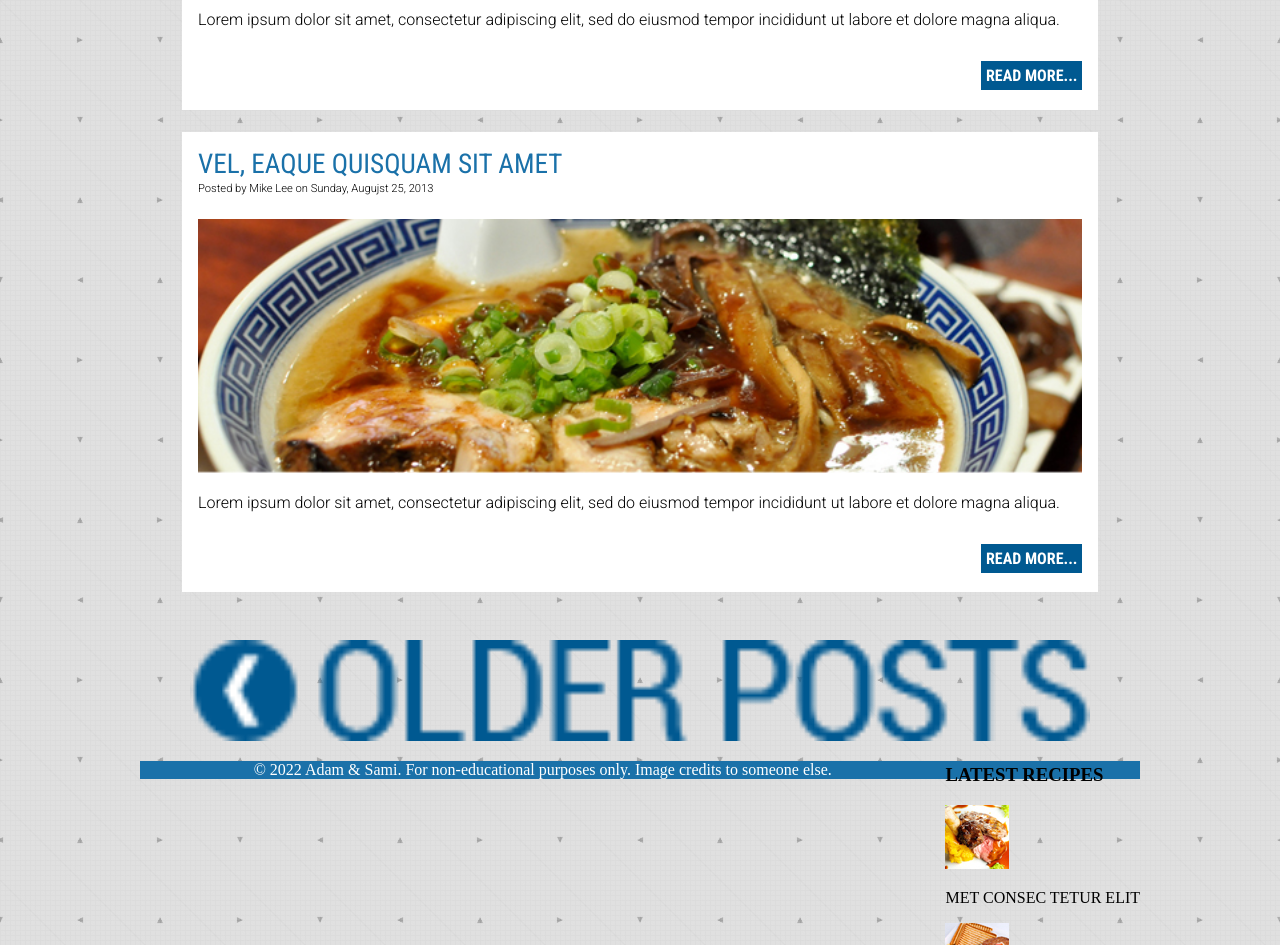
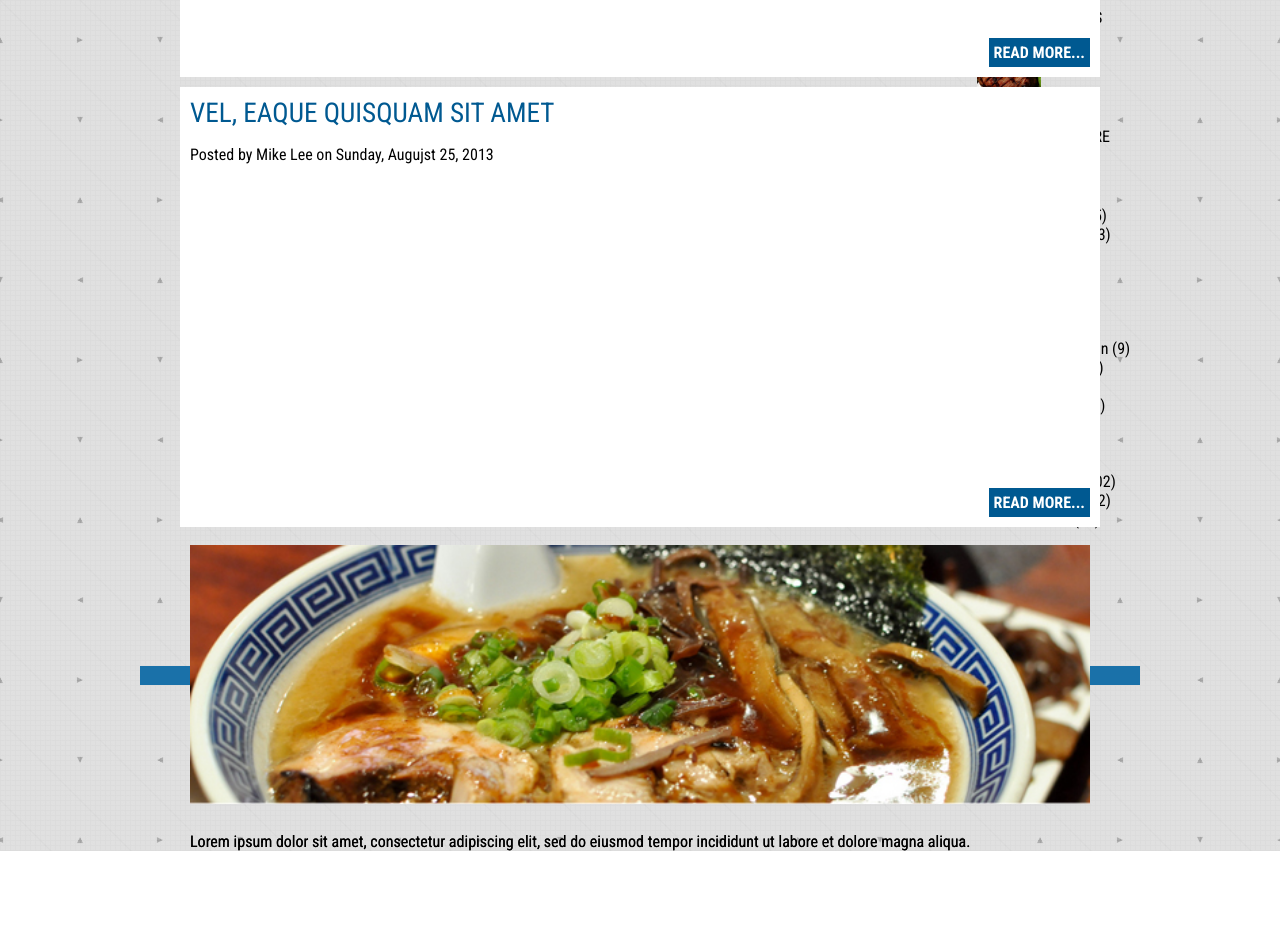
Before and after one commit to 1Sami1/FoodExplorer, a website: page dev/index.html in a window 1280 px wide. Shown: the part 920-1865 px from the top of the page. After the commit the page ends 1771 px from the top, so only its background shows below. Drawn offline with nearby package versions, Linux system fonts and the light colour scheme; files that its build step writes are made by us from their sources.

Commit message:
fixed articles on screens up to 1000px, started on sidebar

```diff
--- a/dev/index.html
+++ b/dev/index.html
@@ -72,31 +72,6 @@
 			<figcaption>SIT AMET CONSECTETUR </figcaption>
 		</figure>
 	</div>
-
-	<article class="articles">
-		<h2>LOREM IPSUM DOLOR SIT AMET</h2>
-		<p class="credit">Posted by Mike Lee on Sunday, Augujst 25, 2013</p>
-		<img src="images/pasta.jpg" alt="">
-		<p>Lorem ipsum dolor sit amet, consectetur adipiscing elit, sed do eiusmod tempor incididunt ut labore et dolore magna aliqua.</p>
-		<button>
-			<p class="btn-p">READ MORE...</p>
-		</button>
-	</article>
-
-	<article class="articles">
-		<h2>VEL, EAQUE QUISQUAM SIT AMET</h2>
-		<p class="credit">Posted by Mike Lee on Sunday, Augujst 25, 2013</p>
-		<img src="images/ramen.jpg" alt="">
-		<p>Lorem ipsum dolor sit amet, consectetur adipiscing elit, sed do eiusmod tempor incididunt ut labore et dolore magna aliqua.</p>
-		<button>
-			<p class="btn-p">READ MORE...</p>
-		</button>
-	</article>
-
-	<article class="older-btn">
-		<img src="images/previous-btn.png" alt="testing">
-	</article>
-
 	<aside>
 			<div>
 				<h3>LATEST RECIPES</h3>
@@ -133,6 +108,31 @@
 				</ul>
 			</div>
 		</aside>
+	<article class="articles">
+		<h2>LOREM IPSUM DOLOR SIT AMET</h2>
+		<p class="credit">Posted by Mike Lee on Sunday, Augujst 25, 2013</p>
+		<img src="images/pasta.jpg" alt="">
+		<p>Lorem ipsum dolor sit amet, consectetur adipiscing elit, sed do eiusmod tempor incididunt ut labore et dolore magna aliqua.</p>
+		<button>
+			<p class="btn-p">READ MORE...</p>
+		</button>
+	</article>
+
+	<article class="articles">
+		<h2>VEL, EAQUE QUISQUAM SIT AMET</h2>
+		<p class="credit">Posted by Mike Lee on Sunday, Augujst 25, 2013</p>
+		<img src="images/ramen.jpg" alt="">
+		<p>Lorem ipsum dolor sit amet, consectetur adipiscing elit, sed do eiusmod tempor incididunt ut labore et dolore magna aliqua.</p>
+		<button>
+			<p class="btn-p">READ MORE...</p>
+		</button>
+	</article>
+
+	<article class="older-btn">
+		<img src="images/previous-btn.png" alt="testing">
+	</article>
+
+
 
 </main>
 <footer>
--- a/dev/scss/_articles.scss
+++ b/dev/scss/_articles.scss
@@ -1,80 +1,58 @@
 @use "variables" as varis;
 
-
 .articles{
+    background-color: white;
+    padding: 10px;
+    margin: 10px auto 10px auto;
     position: relative;
-    background-color: white;
-    padding-right: 1rem;
     height: 350px;
 
-
     h2{
-        padding: 1rem;
-        color: varis.$light-blue;
-        font-family: 'Roboto Condensed', sans-serif;
-        font-weight: 400;
+        background-color: transparent;
+        color: $dark-blue;
         font-size: 1.7rem;
+        padding: 0;
+        margin: 0;
+        position: relative;
     }
-    .credit{
-        position: absolute;
-        padding-left: 1rem;
-        padding-right: 1rem;
-        top: 4.2rem;
-        font-size: .7rem;
-        font-family: 'Roboto', sans-serif;
-        font-weight: 300;
-        color: black;
+    p{
+        margin-bottom: 1rem;
     }
     img{
-        box-sizing: border-box;
-        padding-left: 1rem;
+        margin-bottom: .5rem;
+        width: 100%;
     }
-    p{
-        padding-left: 1rem;
-        font-family: 'Roboto', sans-serif;
-        font-weight: 300;
-    }
-
     button{
-        .btn-p{
-            color: white;
+        p{
             padding: 0;
-            font-weight: 700;
-            font-family: 'Roboto Condensed', sans-serif;
             margin: 0;
         }
+        background-color: $dark-blue;
+        font-family: 'Roboto Condensed', sans-serif;
+        color: white;
+        font-weight: 700;
         padding: 5px 5px;
-        background-color: $dark-blue;
         border: none;
         text-align: center;
         font-size: 1rem;
-        position: relative;
-        left: 15.5rem;
+        margin: 0 10px 10px 10px;
+        position: absolute;
+        right: 0;
+        bottom: 0;
+
+
     }
 }
-.older-btn{
-    margin-top: 3rem;
-    padding: 0;
-}
 
-@media (min-width: 670px) {
+@media (min-width: 615px) {
     .articles{
-        height: 420px;
-        button{
-            left: 633px;
-        }
-        .credit{
-            top: 2.4rem;
-        }
-    }
-}
-@media (min-width: 1000px) {
-    .articles{
-        height: 460px;
-        button{
-            left: 799px;
-            top: 1rem;
-        }
+        height: 400px;
     }
 
 }
+@media (min-width: 712px) {
+    .articles{
+        height: 420px;
+    }
+
+}
--- a/dev/scss/_typog.scss
+++ b/dev/scss/_typog.scss
@@ -1,3 +1,19 @@
 body{
     background-image: url("../images/bg.jpg");
+    font-family: 'Roboto Condensed', sans-serif;
+    font-style: normal;
+    font-weight: 400;
+    font-size: 1rem;
+    color: black;
 }
+
+
+h1, h2{
+    font-family: 'Roboto Condensed', sans-serif;
+    font-style: normal;
+    font-weight: 400;
+    font-size: 1.5rem;
+    text-transform: uppercase;
+    color: white;
+
+}
```
Lines whose indentation alone changed are shown as unchanged.
